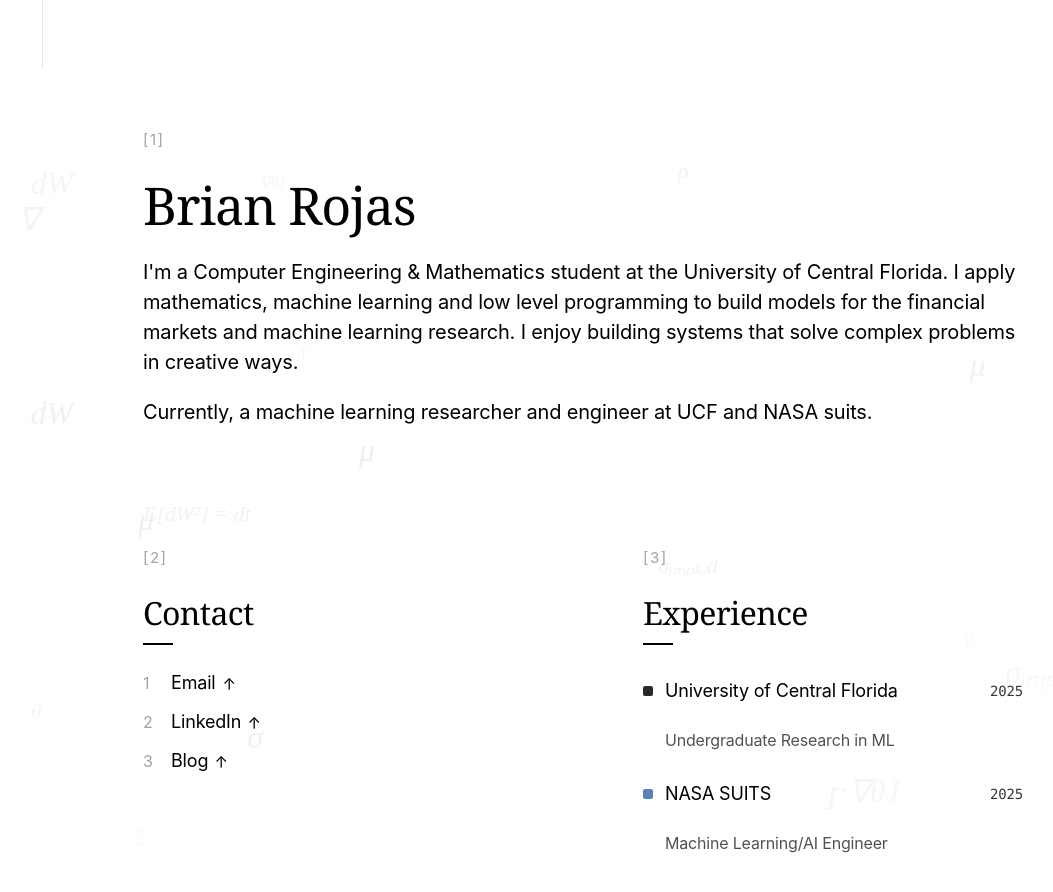
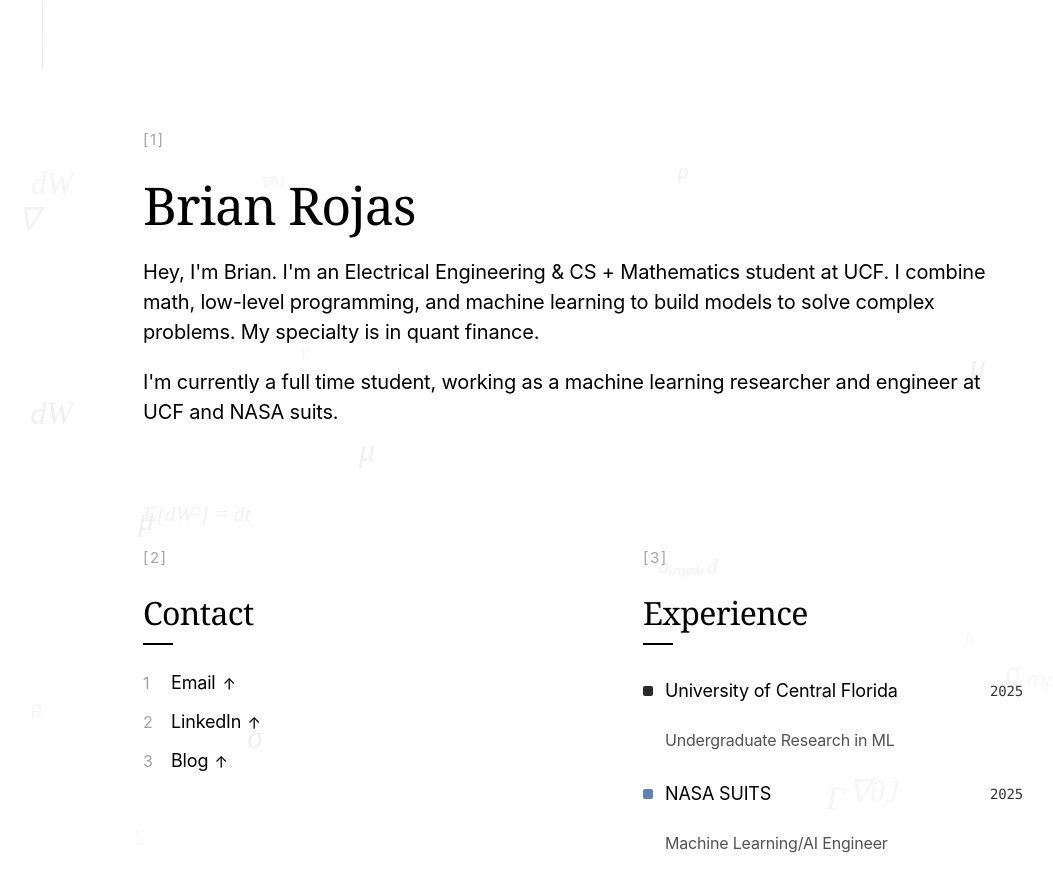
Before and after one commit to brianrojrc/brianrojrc.github.io, a Jekyll site: the page built from index.md, in a window 1280 px wide and 900 px high, scrolled down 831 px. Shown: the top 892 px of the window, without its empty margins (157-1210 px from the left). Built offline with Jekyll 4.4.1, drawn with Linux system fonts in a browser that asks for light colours; some web fonts are replaced.

Commit message:
Update index.md

```diff
--- a/index.md
+++ b/index.md
@@ -6,8 +6,8 @@
 <header class="page-header">
     <span class="page-marker">[1]</span>
     <h1>Brian Rojas</h1>
-    <p class="intro">I'm a Computer Engineering & Mathematics student at the University of Central Florida. I apply mathematics, machine learning and low level programming to build models for the financial markets and machine learning research. I enjoy building systems that solve complex problems in creative ways.</p>
-    <p class="currently">Currently, a machine learning researcher and engineer at UCF and NASA suits.</p>
+    <p class="intro">Hey, I'm Brian. I'm an Electrical Engineering & CS + Mathematics student at UCF. I combine math, low-level programming, and machine learning to build models to solve complex problems. My specialty is in quant finance. </p>
+    <p class="currently">I'm currently a full time student, working as a machine learning researcher and engineer at UCF and NASA suits.</p>
 </header>
 
 <div class="two-column">
```
